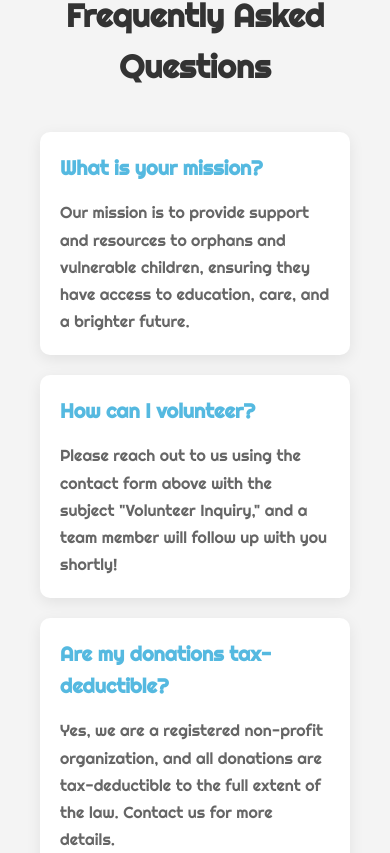
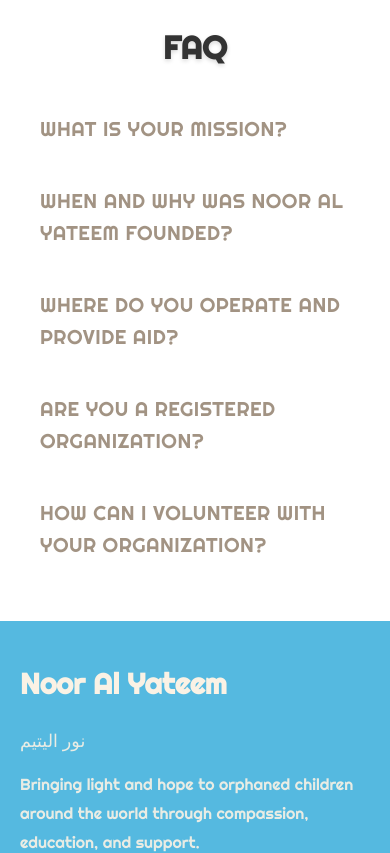
Before and after one commit to nooralyateem/nooralyateem-website, a React (Create React App) app: page /contact in a window 390 px wide. Shown: the part 1956-2809 px from the top of the page. Built offline with nearby package versions, Linux system fonts and the light colour scheme.

Commit message:
updated FAQ questions with new styling and the actual questions

```diff
--- a/src/pages/Contact/Contact.css
+++ b/src/pages/Contact/Contact.css
@@ -166,56 +166,85 @@
 
 /* --- FAQ SECTION STYLES --- */
 .faq-section {
-  padding: 100px 20px;
-  background-color: #f4f4f4;
-  text-align: center;
+  padding: 80px 20px 100px 20px;
+  background-color: var(--color-bg-cream);
+}
+
+.faq-divider {
+  width: 100vw;
+  height: 2px;
+  background-color: var(--color-primary);
+  margin: 0 calc(-50vw + 50%) 40px calc(-50vw + 50%);
+  opacity: 0.6;
 }
 
 .faq-content {
-  max-width: 1200px;
+  max-width: 900px;
   margin: 0 auto;
 }
 
-.faq-content h2 {
+.faq-title {
+  color: var(--color-primary);
   font-size: 2.5rem;
-  color: #333;
-  margin-bottom: 40px;
+  text-align: center;
+  margin-bottom: 60px;
+  font-weight: 600;
+  text-shadow: 0 2px 4px rgba(0, 0, 0, 0.15);
 }
 
 .faq-items {
   display: flex;
-  flex-wrap: wrap;
-  justify-content: space-between;
-  gap: 30px;
+  flex-direction: column;
+  gap: 50px;
 }
 
 .faq-item {
-  background-color: #fff;
-  padding: 30px;
-  border-radius: 10px;
-  box-shadow: 0 4px 15px rgba(0, 0, 0, 0.08);
-  flex: 1 1 calc(33.33% - 20px);
-  min-width: 250px;
-  text-align: left;
-  transition: transform 0.3s ease;
+  cursor: pointer;
+  transition: opacity 0.3s ease;
 }
 
 .faq-item:hover {
-  transform: translateY(-5px);
-  box-shadow: 0 8px 25px rgba(0, 0, 0, 0.15);
+  opacity: 0.8;
 }
 
-.faq-item h3 {
-  color: #55b9e0;
-  margin-top: 0;
-  margin-bottom: 15px;
-  font-size: 1.4rem;
+.faq-question {
+  margin-bottom: 0;
 }
 
-.faq-item p {
-  color: #666;
+.faq-question h3 {
+  color: rgba(139, 120, 100, 0.8);
+  font-size: 1.5rem;
+  font-weight: 300;
+  letter-spacing: 0.5px;
+  text-transform: uppercase;
+  margin: 0;
+  line-height: 1.6;
+}
+
+.faq-answer {
+  margin-top: 20px;
+  padding-top: 20px;
+}
+
+.faq-answer p {
+  color: rgba(60, 60, 60, 0.9);
+  font-size: 1rem;
   line-height: 1.7;
-  font-size: 1rem;
+  font-weight: 400;
+  text-transform: none;
+  margin: 0;
+}
+
+.faq-answer a {
+  color: var(--color-primary);
+  text-decoration: none;
+  font-weight: 600;
+  transition: color 0.3s ease;
+}
+
+.faq-answer a:hover {
+  color: var(--color-text-dark);
+  text-decoration: underline;
 }
 
 
@@ -228,11 +257,7 @@
 
   /* FAQ adjustments for tablets */
   .faq-items {
-      justify-content: space-around;
-      gap: 30px;
-  }
-  .faq-item {
-      flex: 1 1 calc(50% - 15px);
+      gap: 35px;
   }
 }
 
@@ -259,8 +284,7 @@
   }
 
   .contact-info h2,
-  .contact-form-wrapper h2,
-  .faq-content h2 { /* Including FAQ heading */
+  .contact-form-wrapper h2 {
     font-size: 2rem;
   }
 
@@ -278,15 +302,21 @@
   }
 
   /* FAQ adjustments for mobile */
+  .faq-divider {
+    width: 100vw;
+    margin-bottom: 30px;
+  }
+  .faq-title {
+    font-size: 2rem;
+    margin-bottom: 40px;
+  }
   .faq-items {
-    flex-direction: column;
-    gap: 20px;
+    gap: 40px;
   }
-  .faq-item {
-    min-width: 100%;
-    padding: 20px;
-  }
-  .faq-item h3 {
+  .faq-question h3 {
     font-size: 1.25rem;
   }
+  .faq-answer p {
+    font-size: 0.95rem;
+  }
 }
--- a/src/pages/Contact/Contact.js
+++ b/src/pages/Contact/Contact.js
@@ -9,6 +9,8 @@
     subject: '',
     message: ''
   });
+
+  const [openFaq, setOpenFaq] = useState(null);
 
   const handleChange = (e) => {
     setFormData({
@@ -148,20 +150,59 @@
 
       {/* --- FAQ Section Added Here --- */}
       <section className="faq-section">
+        <div className="faq-divider"></div>
         <div className="faq-content">
-          <h2>Frequently Asked Questions</h2>
+          <h2 className="faq-title">FAQ</h2>
           <div className="faq-items">
-            <div className="faq-item">
-              <h3>What is your mission?</h3>
-              <p>Our mission is to provide support and resources to orphans and vulnerable children, ensuring they have access to education, care, and a brighter future.</p>
+            <div className="faq-item" onClick={() => setOpenFaq(openFaq === 0 ? null : 0)}>
+              <div className="faq-question">
+                <h3>WHAT IS YOUR MISSION?</h3>
+              </div>
+              {openFaq === 0 && (
+                <div className="faq-answer">
+                  <p>Our mission is to provide support, love, and a nurturing environment for orphaned and refugee children, empowering them to thrive despite their circumstances. Through comprehensive care, education, and mentorship, we aim to instill confidence, skills, and hope for a brighter future.</p>
+                </div>
+              )}
             </div>
-            <div className="faq-item">
-              <h3>How can I volunteer?</h3>
-              <p>Please reach out to us using the contact form above with the subject "Volunteer Inquiry," and a team member will follow up with you shortly!</p>
+            <div className="faq-item" onClick={() => setOpenFaq(openFaq === 1 ? null : 1)}>
+              <div className="faq-question">
+                <h3>WHEN AND WHY WAS NOOR AL YATEEM FOUNDED?</h3>
+              </div>
+              {openFaq === 1 && (
+                <div className="faq-answer">
+                  <p>Noor Al Yateem was founded in August 2024 with the goal of creating a compassionate community dedicated to uplifting and empowering orphaned and displaced children affected by conflict and poverty.</p>
+                </div>
+              )}
             </div>
-            <div className="faq-item">
-              <h3>Are my donations tax-deductible?</h3>
-              <p>Yes, we are a registered non-profit organization, and all donations are tax-deductible to the full extent of the law. Contact us for more details.</p>
+            <div className="faq-item" onClick={() => setOpenFaq(openFaq === 2 ? null : 2)}>
+              <div className="faq-question">
+                <h3>WHERE DO YOU OPERATE AND PROVIDE AID?</h3>
+              </div>
+              {openFaq === 2 && (
+                <div className="faq-answer">
+                  <p>We operate locally in Richardson, Texas, in collaboration with Helping Hands. Together, we extend our support to conflict-affected areas across the Middle East and Asia.</p>
+                </div>
+              )}
+            </div>
+            <div className="faq-item" onClick={() => setOpenFaq(openFaq === 3 ? null : 3)}>
+              <div className="faq-question">
+                <h3>ARE YOU A REGISTERED ORGANIZATION?</h3>
+              </div>
+              {openFaq === 3 && (
+                <div className="faq-answer">
+                  <p>Yes! Noor Al Yateem is a registered organization under UTD! Your donation may be eligible for tax-deduction.</p>
+                </div>
+              )}
+            </div>
+            <div className="faq-item" onClick={() => setOpenFaq(openFaq === 4 ? null : 4)}>
+              <div className="faq-question">
+                <h3>HOW CAN I VOLUNTEER WITH YOUR ORGANIZATION?</h3>
+              </div>
+              {openFaq === 4 && (
+                <div className="faq-answer">
+                  <p>Follow our <a href="https://www.instagram.com/nooralyateemutd/" target="_blank" rel="noopener noreferrer">Instagram</a> and join our WhatsApp to get involved!</p>
+                </div>
+              )}
             </div>
           </div>
         </div>
```
